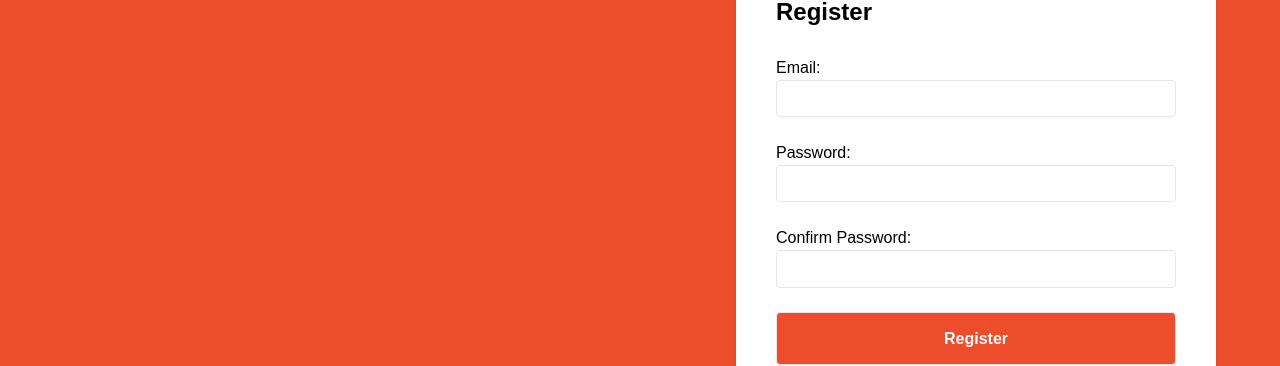
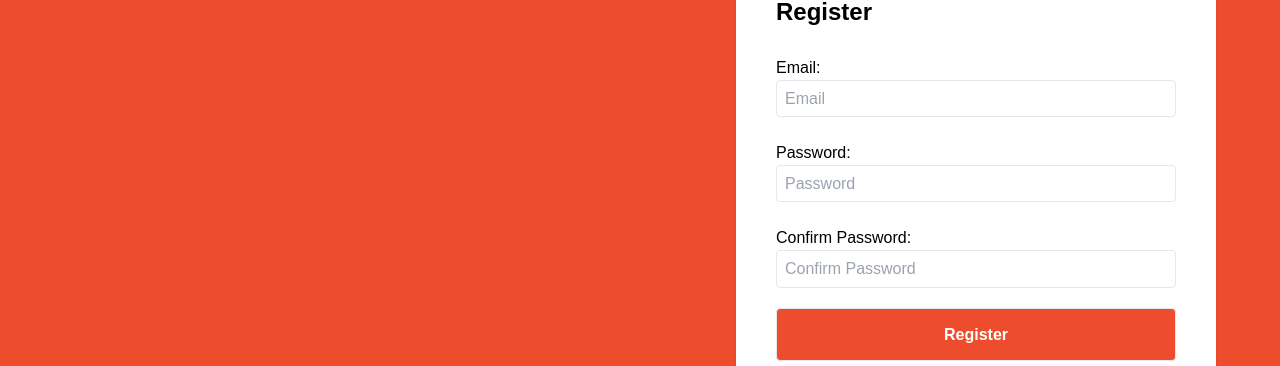
Before and after one commit to kientran9574/shoppe-clone, a React (Vite) app: page /register in a window 1280 px wide. Shown: the part 256-622 px from the top of the page. Built offline with nearby package versions, Linux system fonts and the light colour scheme.

Commit message:
increase UX for label when errors field then it show color red and call api register success

```diff
--- a/src/apis/auth.ts
+++ b/src/apis/auth.ts
@@ -3,5 +3,5 @@ import http from '../utils/http'
 
 export const authApi = {
   login: (body: { email: string; password: string }) => http.post<AuthResponse>('/login', body),
-  register: (body: { email: string; password: string }) => http.post('/register', body)
+  register: (body: { email: string; password: string }) => http.post<AuthResponse>('/register', body)
 }
--- a/src/hooks/useAuth.ts
+++ b/src/hooks/useAuth.ts
@@ -1,9 +1,10 @@
 import { useMutation } from '@tanstack/react-query'
 import { authApi } from '../apis/auth'
+import type { RegisterFormData } from '../schemas/auth'
 
 const useRegisterMutation = () => {
   return useMutation({
-    mutationFn: authApi.register
+    mutationFn: (body: { email: string; password: string }) => authApi.register(body)
   })
 }
 const useLoginMutation = () => {
--- a/src/pages/Login/Login.tsx
+++ b/src/pages/Login/Login.tsx
@@ -34,7 +34,7 @@ export default function Login() {
         if (formError) {
           Object.keys(formError).forEach((key) => {
             setError(key as any, {
-              message: key as any,
+              message: formError[key as keyof typeof formError],
               type: 'Server'
             })
           })
@@ -62,7 +62,7 @@ export default function Login() {
             <form className='p-10 rounded bg-white shadow' onSubmit={handleSubmit(onSubmit)}>
               <h2 className='font-bold text-black text-2xl'>Login</h2>
               <div className='mt-7'>
-                <label htmlFor='email' className='text-base mb-2'>
+                <label htmlFor='email' className={`text-base mb-2  ${errors.email ? 'text-red-500' : 'text-black'}`}>
                   Email:
                 </label>
                 <Input
@@ -78,7 +78,10 @@ export default function Login() {
                 <div className='text-red-500 mt-1 text-sm'>{errors.email?.message}</div> */}
               </div>
               <div className='mt-6'>
-                <label className='text-base mb-2' htmlFor='password'>
+                <label
+                  className={`text-base mb-2  ${errors.password ? 'text-red-500' : 'text-black'}`}
+                  htmlFor='password'
+                >
                   Password:
                 </label>
                 <Input
--- a/src/pages/Register/Register.tsx
+++ b/src/pages/Register/Register.tsx
@@ -1,16 +1,47 @@
 import { useForm } from 'react-hook-form'
 import { zodResolver } from '@hookform/resolvers/zod'
 import { registerSchema, type RegisterFormData } from '../../schemas/auth'
+import Input from '../../components/input/Input'
+import { useRegisterMutation } from '../../hooks/useAuth'
+import { omit } from 'lodash'
+import toast from 'react-hot-toast'
+import { isAxiosUnprocessableEntityError } from '../../utils/utils'
+import type { ResponseApi } from '../../types/utils.type'
 export default function Login() {
   const {
     register,
     handleSubmit,
+    setError,
     formState: { errors, isSubmitting }
   } = useForm<RegisterFormData>({
     resolver: zodResolver(registerSchema)
   })
-  const onSubmit = (values: RegisterFormData) => {
-    console.log('check')
+  const registerMutation = useRegisterMutation()
+  const onSubmit = async (values: RegisterFormData) => {
+    if (registerMutation.isPending) return
+    try {
+      const data = omit(values, ['confirm_password'])
+      const res = await registerMutation.mutateAsync(data)
+      if (res.data) {
+        toast.success('Register successfully')
+      }
+    } catch (error) {
+      console.log(error)
+
+      if (error && isAxiosUnprocessableEntityError<ResponseApi<any>>(error)) {
+        console.log(error)
+        const formError = error.response?.data.data
+        console.log('🚀 ~ onSubmit ~ formError:', formError)
+        if (formError) {
+          Object.keys(formError).forEach((key) => {
+            setError(key as any, {
+              message: formError[key as keyof typeof formError],
+              type: 'Server'
+            })
+          })
+        }
+      }
+    }
   }
   return (
     <div className={`bg-orange`}>
@@ -20,40 +51,52 @@ export default function Login() {
             <form className='p-10 rounded bg-white shadow' onSubmit={handleSubmit(onSubmit)}>
               <h2 className='font-bold text-black text-2xl'>Register</h2>
               <div className='mt-7'>
-                <label htmlFor='email' className='text-base mb-2'>
+                <label htmlFor='email' className={`text-base mb-2 ${errors.email ? 'text-red-500' : 'text-black'}`}>
                   Email:
                 </label>
-                <input
-                  type='email'
+                <Input
+                  // type='email'
                   id='email'
-                  {...register('email')}
+                  name='email'
+                  placeholder='Email'
+                  register={register}
                   className='p-2 bg-white w-full rounded text-black outline-none border focus:border-orange  transition-all'
-                ></input>
-                <div className='text-red-500 mt-1 text-sm'>{errors.email?.message}</div>
+                  errorsMessage={errors.email?.message}
+                ></Input>
               </div>
               <div className='mt-6'>
-                <label className='text-base mb-2' htmlFor='password'>
+                <label
+                  className={`text-base mb-2 ${errors.password ? 'text-red-500' : 'text-black'}`}
+                  htmlFor='password'
+                >
                   Password:
                 </label>
-                <input
+                <Input
                   type='password'
                   id='password'
-                  {...register('password')}
-                  className='p-2 bg-white w-full rounded text-black outline-none border focus:border-orange  transition-all '
-                ></input>
-                <div className='text-red-500 mt-2'>{errors.password?.message}</div>
+                  name='password'
+                  placeholder='Password'
+                  register={register}
+                  className='p-2 bg-white w-full rounded text-black outline-none border focus:border-orange  transition-all'
+                  errorsMessage={errors.password?.message}
+                ></Input>
               </div>
               <div className='mt-6'>
-                <label className='text-base mb-2' htmlFor='confirm_password'>
+                <label
+                  className={`text-base mb-2  ${errors.confirm_password ? 'text-red-500' : 'text-black'}`}
+                  htmlFor='confirm_password'
+                >
                   Confirm Password:
                 </label>
-                <input
+                <Input
                   type='password'
                   id='confirm_password'
-                  {...register('confirm_password')}
-                  className='p-2 bg-white w-full rounded text-black outline-none border focus:border-orange  transition-all '
-                ></input>
-                <div className='text-red-500 mt-2'>{errors.confirm_password?.message}</div>
+                  name='confirm_password'
+                  placeholder='Confirm Password'
+                  register={register}
+                  className='p-2 bg-white w-full rounded text-black outline-none border focus:border-orange  transition-all'
+                  errorsMessage={errors.confirm_password?.message}
+                ></Input>
               </div>
               <button
                 type='submit'
```
